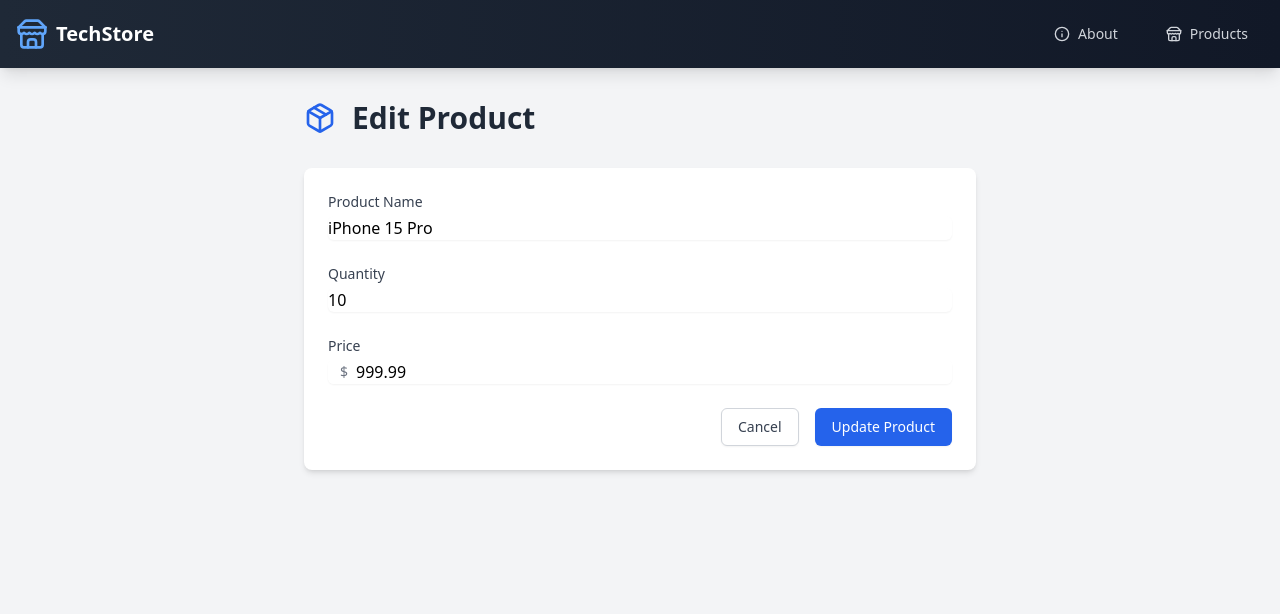
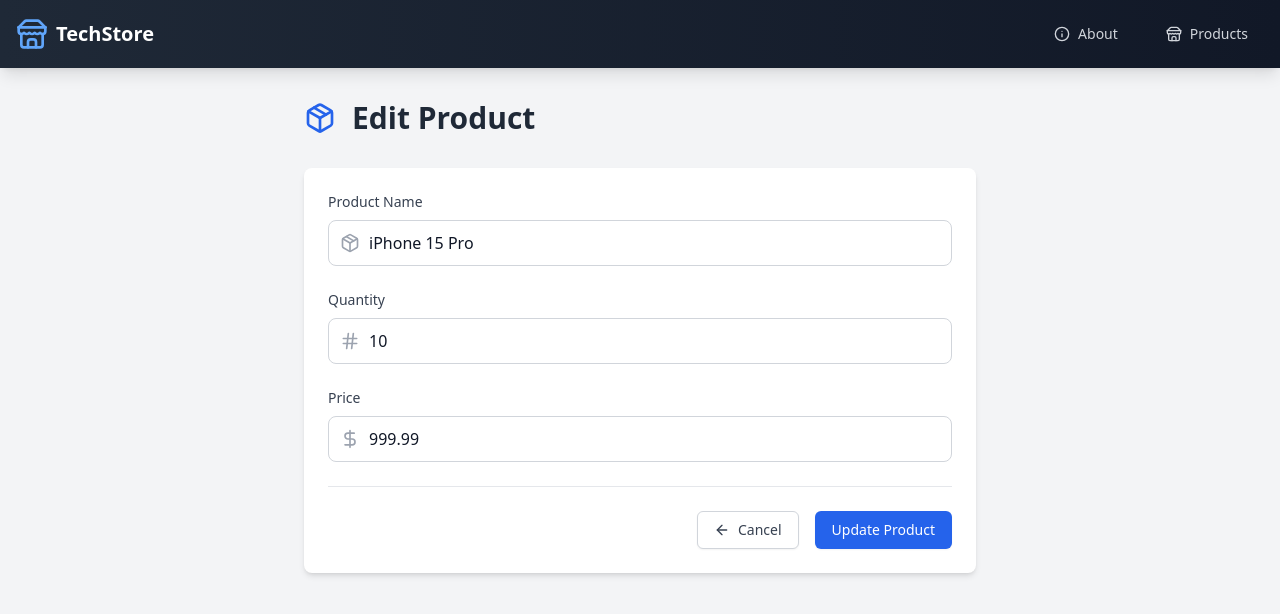
Before and after one commit to immrdg/ReactContextApi, a React (Vite) app: page /products/edit/1 in a window 1280 px wide. Shown: the top 614 px of the page. Built offline with nearby package versions, Linux system fonts and the light colour scheme; data requests are answered from the project's data file.

Commit message:
Version 2

```diff
--- a/db.json
+++ b/db.json
@@ -29,6 +29,12 @@
       "ProductName": "Two",
       "Quantity": 2,
       "Price": 2
+    },
+    {
+      "id": "3946",
+      "ProductName": "One",
+      "Quantity": 1,
+      "Price": 1
     }
   ]
 }
--- a/src/components/ProductForm.tsx
+++ b/src/components/ProductForm.tsx
@@ -1,7 +1,11 @@
 import React from 'react';
 import { useNavigate } from 'react-router-dom';
+import { DollarSign, Package, Hash } from 'lucide-react';
 import { Product } from '../types/product';
 import { useForm } from '../hooks/useForm';
+import FormField from './form/FormField';
+import Input from './form/Input';
+import FormActions from './form/FormActions';
 
 interface ProductFormProps {
   initialValues?: Product;
@@ -47,79 +51,47 @@ export default function ProductForm({ initialValues, onSubmit, buttonText }: Pro
 
   return (
     <form onSubmit={handleSubmit} className="space-y-6">
-      <div>
-        <label htmlFor="ProductName" className="block text-sm font-medium text-gray-700">
-          Product Name
-        </label>
-        <input
+      <FormField label="Product Name" error={errors.ProductName}>
+        <Input
           type="text"
-          id="ProductName"
           name="ProductName"
           value={values.ProductName}
           onChange={handleChange}
-          className="mt-1 block w-full rounded-md border-gray-300 shadow-sm focus:border-blue-500 focus:ring-blue-500"
+          placeholder="Enter product name"
+          icon={<Package className="h-5 w-5 text-gray-400" />}
         />
-        {errors.ProductName && (
-          <p className="mt-1 text-sm text-red-600">{errors.ProductName}</p>
-        )}
-      </div>
+      </FormField>
 
-      <div>
-        <label htmlFor="Quantity" className="block text-sm font-medium text-gray-700">
-          Quantity
-        </label>
-        <input
+      <FormField label="Quantity" error={errors.Quantity}>
+        <Input
           type="number"
-          id="Quantity"
           name="Quantity"
           value={values.Quantity}
           onChange={handleChange}
-          className="mt-1 block w-full rounded-md border-gray-300 shadow-sm focus:border-blue-500 focus:ring-blue-500"
+          placeholder="Enter quantity"
+          min="0"
+          icon={<Hash className="h-5 w-5 text-gray-400" />}
         />
-        {errors.Quantity && (
-          <p className="mt-1 text-sm text-red-600">{errors.Quantity}</p>
-        )}
-      </div>
+      </FormField>
 
-      <div>
-        <label htmlFor="Price" className="block text-sm font-medium text-gray-700">
-          Price
-        </label>
-        <div className="relative mt-1 rounded-md shadow-sm">
-          <div className="pointer-events-none absolute inset-y-0 left-0 flex items-center pl-3">
-            <span className="text-gray-500 sm:text-sm">$</span>
-          </div>
-          <input
+      <FormField label="Price" error={errors.Price}>
+        <Input
           type="number"
           step="0.01"
-            id="Price"
           name="Price"
           value={values.Price}
           onChange={handleChange}
-            className="block w-full rounded-md border-gray-300 pl-7 focus:border-blue-500 focus:ring-blue-500"
+          placeholder="Enter price"
+          min="0"
+          icon={<DollarSign className="h-5 w-5 text-gray-400" />}
         />
-        </div>
-        {errors.Price && (
-          <p className="mt-1 text-sm text-red-600">{errors.Price}</p>
-        )}
-      </div>
+      </FormField>
 
-      <div className="flex justify-end space-x-4">
-        <button
-          type="button"
-          onClick={() => navigate('/products')}
-          className="px-4 py-2 text-sm font-medium text-gray-700 bg-white border border-gray-300 rounded-md shadow-sm hover:bg-gray-50 focus:outline-none focus:ring-2 focus:ring-offset-2 focus:ring-blue-500"
-        >
-          Cancel
-        </button>
-        <button
-          type="submit"
-          disabled={isSubmitting}
-          className="px-4 py-2 text-sm font-medium text-white bg-blue-600 border border-transparent rounded-md shadow-sm hover:bg-blue-700 focus:outline-none focus:ring-2 focus:ring-offset-2 focus:ring-blue-500 disabled:opacity-50"
-        >
-          {isSubmitting ? 'Saving...' : buttonText}
-        </button>
-      </div>
+      <FormActions
+        onCancel={() => navigate('/products')}
+        isSubmitting={isSubmitting}
+        submitText={buttonText}
+      />
     </form>
   );
 }
--- a/src/components/ProductTable.tsx
+++ b/src/components/ProductTable.tsx
@@ -1,17 +1,15 @@
 import React from 'react';
 import { useNavigate } from 'react-router-dom';
+import { Eye, Edit, Trash2 } from 'lucide-react';
 import { Product } from '../types/product';
 
 interface ProductTableProps {
   products: Product[];
+  onDelete: (id: string) => void;
 }
 
-export default function ProductTable({ products }: ProductTableProps) {
+export default function ProductTable({ products, onDelete }: ProductTableProps) {
   const navigate = useNavigate();
-
-  const handleRowClick = (id: number) => {
-    navigate(`/products/${id}`);
-  };
 
   return (
     <div className="bg-white rounded-lg shadow-md overflow-hidden">
@@ -22,18 +20,43 @@ export default function ProductTable({ products }: ProductTableProps) {
               <th className="px-6 py-4 text-left text-xs font-medium text-gray-500 uppercase tracking-wider">Product Name</th>
               <th className="px-6 py-4 text-left text-xs font-medium text-gray-500 uppercase tracking-wider">Quantity</th>
               <th className="px-6 py-4 text-left text-xs font-medium text-gray-500 uppercase tracking-wider">Price</th>
+              <th className="px-6 py-4 text-right text-xs font-medium text-gray-500 uppercase tracking-wider">Actions</th>
             </tr>
           </thead>
           <tbody className="bg-white divide-y divide-gray-200">
             {products.map((product) => (
-              <tr
-                key={product.id}
-                onClick={() => handleRowClick(product.id)}
-                className="hover:bg-gray-50 transition-colors duration-200 cursor-pointer"
-              >
+              <tr key={product.id} className="hover:bg-gray-50 transition-colors duration-200">
                 <td className="px-6 py-4 whitespace-nowrap text-sm font-medium text-gray-900">{product.ProductName}</td>
                 <td className="px-6 py-4 whitespace-nowrap text-sm text-gray-500">{product.Quantity}</td>
                 <td className="px-6 py-4 whitespace-nowrap text-sm text-gray-900">${product.Price.toFixed(2)}</td>
+                <td className="px-6 py-4 whitespace-nowrap text-right text-sm font-medium">
+                  <div className="flex justify-end space-x-3">
+                    <button
+                      onClick={() => navigate(`/products/${product.id}`)}
+                      className="text-blue-600 hover:text-blue-900"
+                      title="View Details"
+                    >
+                      <Eye className="h-5 w-5" />
+                    </button>
+                    <button
+                      onClick={() => navigate(`/products/edit/${product.id}`)}
+                      className="text-amber-600 hover:text-amber-900"
+                      title="Edit Product"
+                    >
+                      <Edit className="h-5 w-5" />
+                    </button>
+                    <button
+                      onClick={(e) => {
+                        e.stopPropagation();
+                        onDelete(product.id);
+                      }}
+                      className="text-red-600 hover:text-red-900"
+                      title="Delete Product"
+                    >
+                      <Trash2 className="h-5 w-5" />
+                    </button>
+                  </div>
+                </td>
               </tr>
             ))}
           </tbody>
--- /dev/null
+++ b/src/components/TableActions.tsx
@@ -0,0 +1,20 @@
+import React from 'react';
+import { FileDown } from 'lucide-react';
+
+interface TableActionsProps {
+  onExport: () => void;
+}
+
+export default function TableActions({ onExport }: TableActionsProps) {
+  return (
+    <button
+      onClick={onExport}
+      className="flex items-center px-3 py-2 bg-white text-gray-700 rounded-md text-sm
+        font-medium hover:bg-gray-50 border border-gray-300"
+      title="Export Data"
+    >
+      <FileDown className="h-4 w-4" />
+      <span className="ml-2">Export</span>
+    </button>
+  );
+}
--- /dev/null
+++ b/src/components/form/FormActions.tsx
@@ -0,0 +1,45 @@
+import React from 'react';
+import { ArrowLeft } from 'lucide-react';
+
+interface FormActionsProps {
+  onCancel: () => void;
+  isSubmitting: boolean;
+  submitText: string;
+}
+
+export default function FormActions({ onCancel, isSubmitting, submitText }: FormActionsProps) {
+  return (
+    <div className="flex justify-end space-x-4 pt-6 mt-6 border-t border-gray-200">
+      <button
+        type="button"
+        onClick={onCancel}
+        className="flex items-center px-4 py-2 text-sm font-medium text-gray-700 bg-white border
+          border-gray-300 rounded-md shadow-sm hover:bg-gray-50 focus:outline-none
+          focus:ring-2 focus:ring-offset-2 focus:ring-blue-500"
+      >
+        <ArrowLeft className="h-4 w-4 mr-2" />
+        Cancel
+      </button>
+      <button
+        type="submit"
+        disabled={isSubmitting}
+        className="flex items-center px-4 py-2 text-sm font-medium text-white bg-blue-600
+          border border-transparent rounded-md shadow-sm hover:bg-blue-700
+          focus:outline-none focus:ring-2 focus:ring-offset-2 focus:ring-blue-500
+          disabled:opacity-50 disabled:cursor-not-allowed"
+      >
+        {isSubmitting ? (
+          <>
+            <svg className="animate-spin -ml-1 mr-2 h-4 w-4 text-white" fill="none" viewBox="0 0 24 24">
+              <circle className="opacity-25" cx="12" cy="12" r="10" stroke="currentColor" strokeWidth="4" />
+              <path className="opacity-75" fill="currentColor" d="M4 12a8 8 0 018-8V0C5.373 0 0 5.373 0 12h4zm2 5.291A7.962 7.962 0 014 12H0c0 3.042 1.135 5.824 3 7.938l3-2.647z" />
+            </svg>
+            Saving...
+          </>
+        ) : (
+          submitText
+        )}
+      </button>
+    </div>
+  );
+}
--- /dev/null
+++ b/src/components/form/FormField.tsx
@@ -0,0 +1,28 @@
+import React from 'react';
+
+interface FormFieldProps {
+  label: string;
+  error?: string;
+  children: React.ReactNode;
+}
+
+export default function FormField({ label, error, children }: FormFieldProps) {
+  return (
+    <div className="space-y-2">
+      <label className="block text-sm font-medium text-gray-700 mb-1">
+        {label}
+      </label>
+      <div className="relative">
+        {children}
+      </div>
+      {error && (
+        <p className="mt-1.5 text-sm text-red-600 flex items-center">
+          <svg className="w-4 h-4 mr-1.5 flex-shrink-0" fill="currentColor" viewBox="0 0 20 20">
+            <path fillRule="evenodd" d="M18 10a8 8 0 11-16 0 8 8 0 0116 0zm-7-4a1 1 0 11-2 0 1 1 0 012 0zM9 9a1 1 0 000 2v3a1 1 0 001 1h1a1 1 0 100-2v-3a1 1 0 00-1-1H9z" clipRule="evenodd" />
+          </svg>
+          {error}
+        </p>
+      )}
+    </div>
+  );
+}
--- /dev/null
+++ b/src/components/form/Input.tsx
@@ -0,0 +1,32 @@
+import React from 'react';
+
+interface InputProps extends React.InputHTMLAttributes<HTMLInputElement> {
+  icon?: React.ReactNode;
+}
+
+export default function Input({ icon, className = '', ...props }: InputProps) {
+  return (
+    <div className="relative">
+      {icon && (
+        <div className="pointer-events-none absolute inset-y-0 left-0 flex items-center pl-3">
+          {icon}
+        </div>
+      )}
+      <input
+        {...props}
+        className={`
+          block w-full px-4 py-2.5 text-gray-900 bg-white rounded-lg
+          border border-gray-300
+          ${icon ? 'pl-10' : 'pl-4'}
+          placeholder:text-gray-400
+          transition-all duration-200
+          hover:border-gray-400
+          focus:border-blue-500 focus:ring-2 focus:ring-blue-200 focus:outline-none
+          disabled:bg-gray-50 disabled:text-gray-500 disabled:cursor-not-allowed
+          ${props.type === 'number' ? '[appearance:textfield] [&::-webkit-outer-spin-button]:appearance-none [&::-webkit-inner-spin-button]:appearance-none' : ''}
+          ${className}
+        `}
+      />
+    </div>
+  );
+}
```
Also changed, not shown: src/pages/ProductsPage.tsx (+73 -7 lines). Lines whose indentation alone changed are shown as unchanged.
